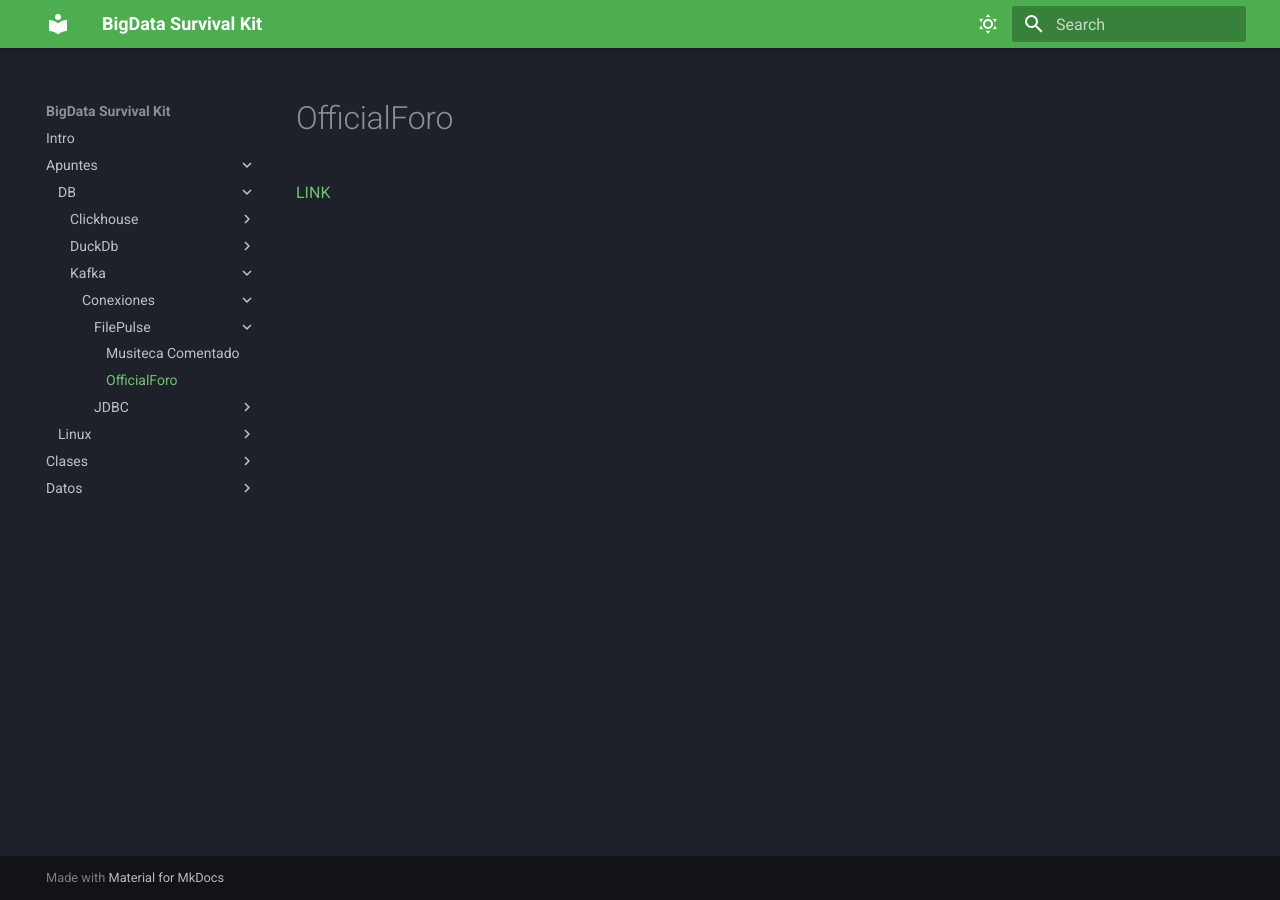
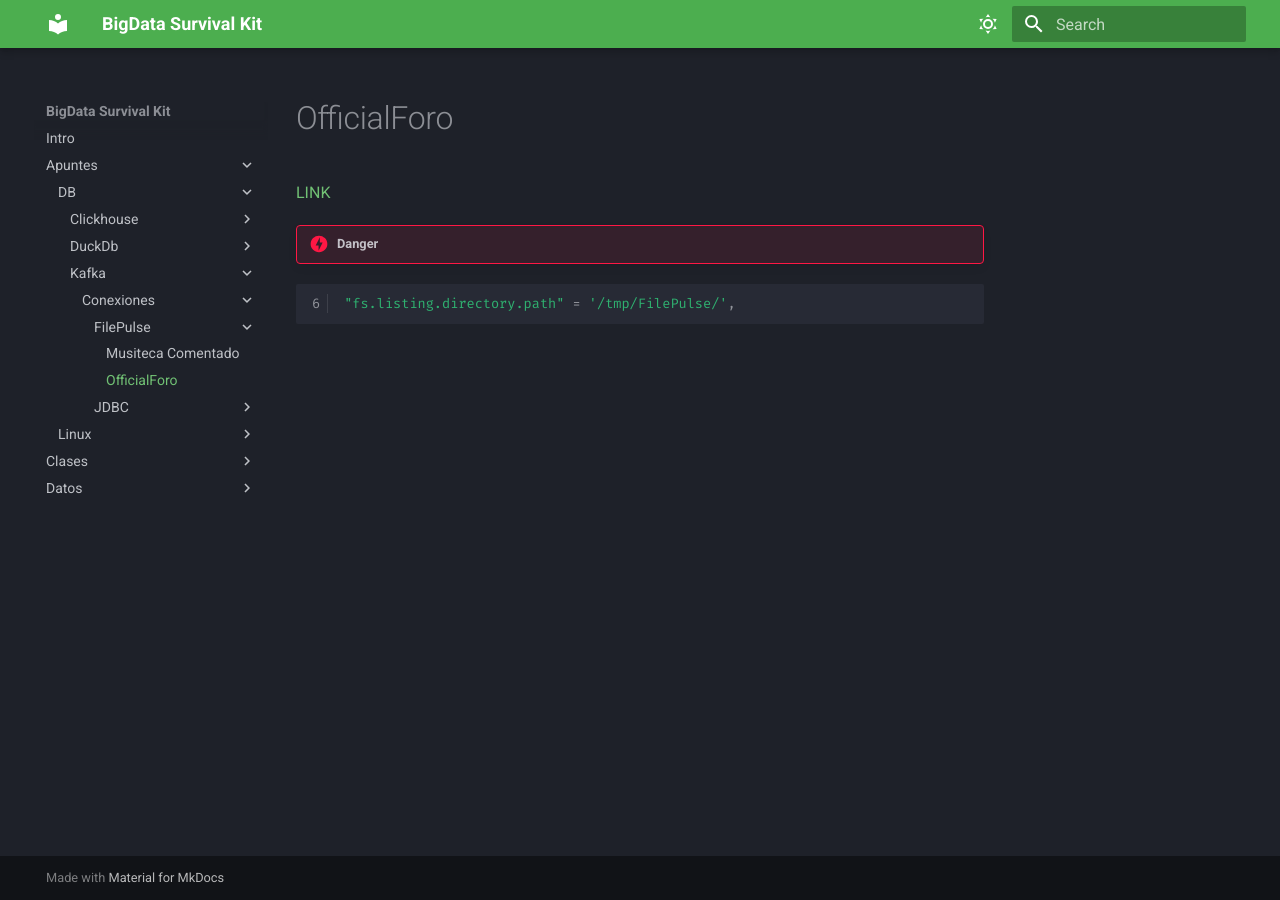
Before and after one commit to alejandroFili/BigData-SurvivalKit, an MkDocs documentation site: the page built from docs/Apuntes/DB/Kafka/Conexiones/FilePulse/OfficialForo.md, in a window 1280 px wide. Built offline with MkDocs 1.6.1 and Material for MkDocs 9.7.7, drawn with Linux system fonts in a browser that asks for light colours.

Commit message:
admonition folder

````diff
--- a/docs/Apuntes/DB/Kafka/Conexiones/FilePulse/OfficialForo.md
+++ b/docs/Apuntes/DB/Kafka/Conexiones/FilePulse/OfficialForo.md
@@ -1 +1,7 @@
 [LINK](https://github.com/alejandroFili/BigData-SurvivalKit/blob/main/docs/Apuntes/DB/Kafka/Conexiones/FilePulse/FilePulse.txt)
+
+!!! danger No olvides cambiar la carpeta con la que necesitas
+
+```SQL linenums="6"
+"fs.listing.directory.path" = '/tmp/FilePulse/',
+```
````
